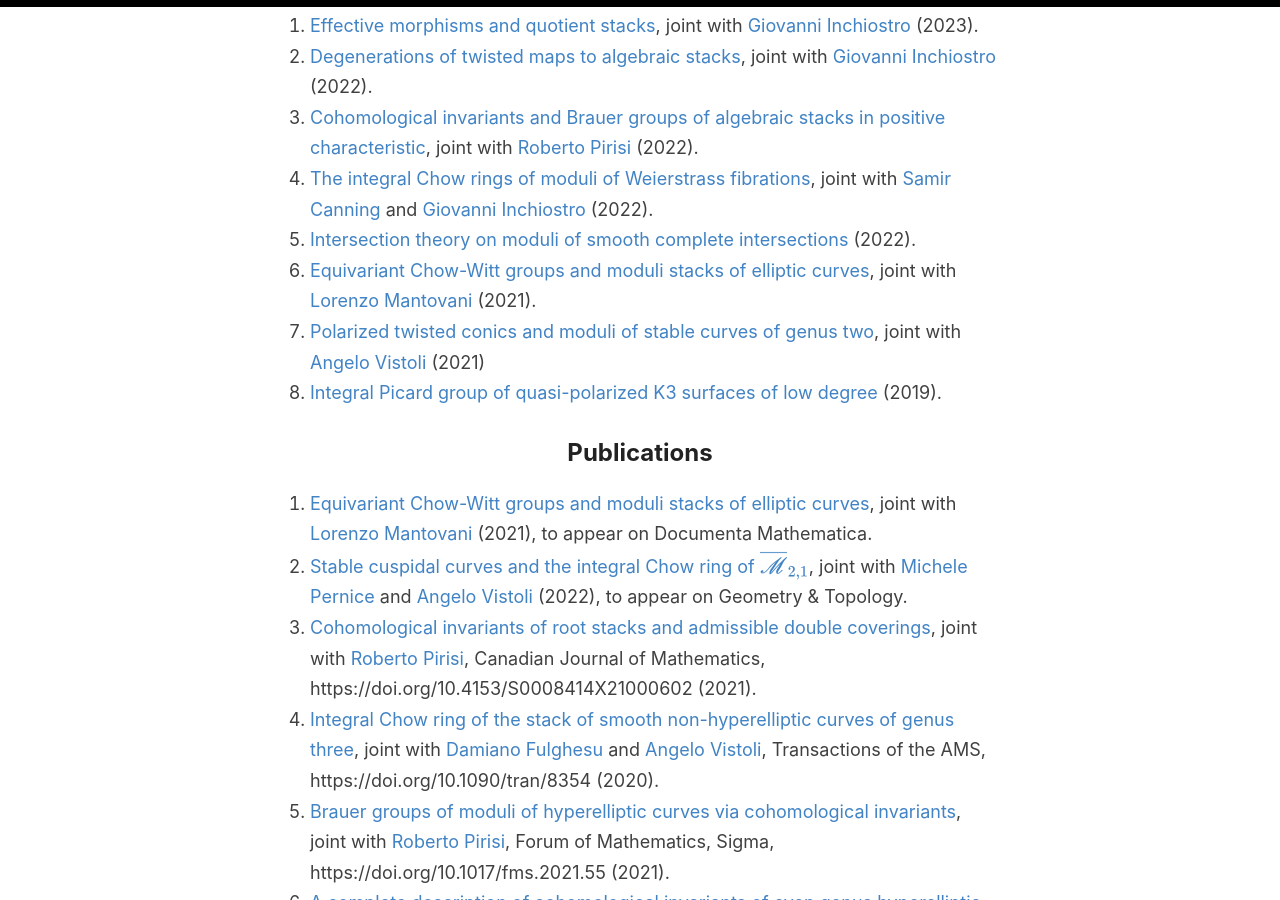
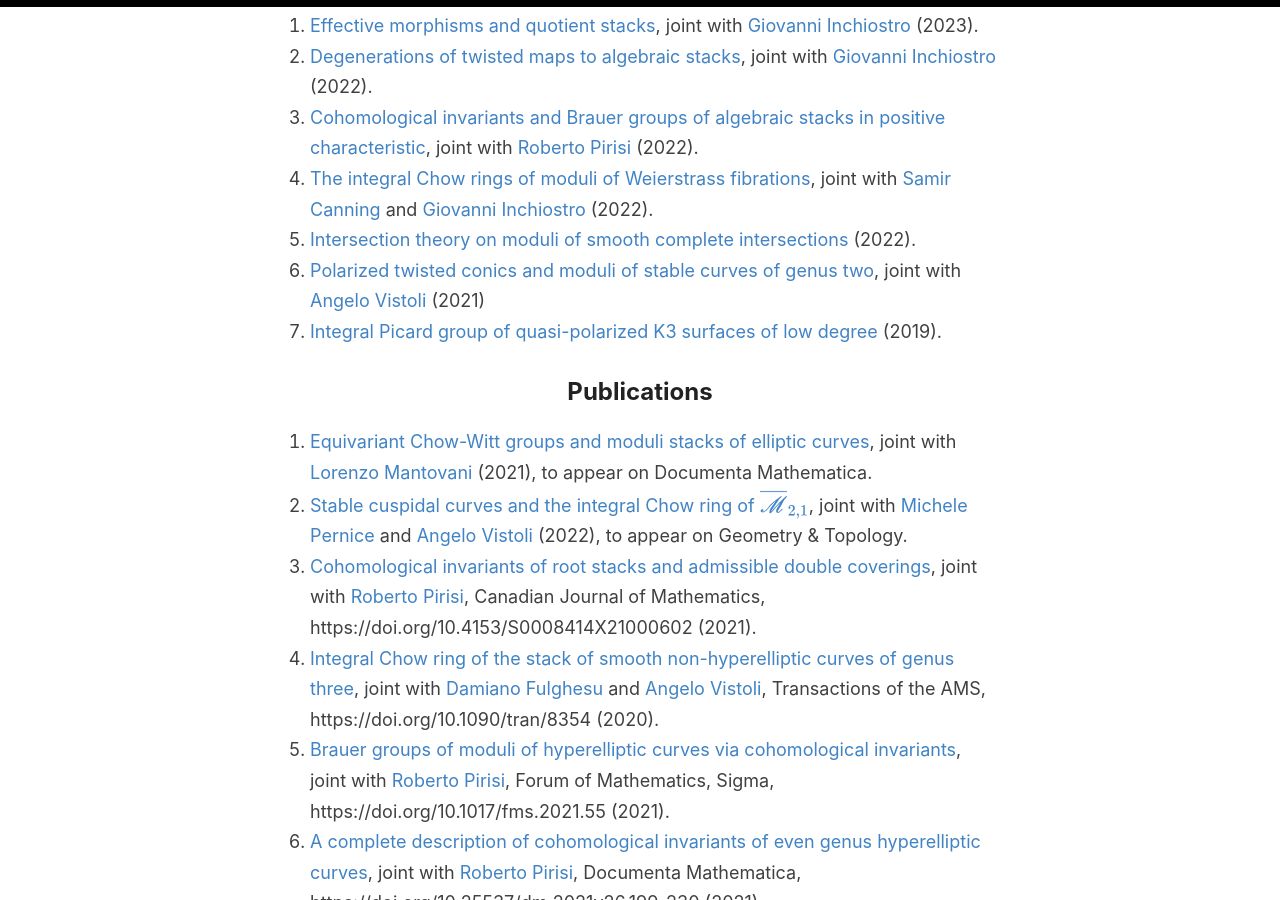
Before and after one commit to anddil/anddil.github.io, a Jekyll site: the page built from _pages/research.md, in a window 1280 px wide and 900 px high, scrolled down 753 px. Built offline with Jekyll 4.4.1, drawn with Linux system fonts in a browser that asks for light colours.

Commit message:
Update research.md

```diff
--- a/_pages/research.md
+++ b/_pages/research.md
@@ -42,7 +42,6 @@
 1. [Cohomological invariants and Brauer groups of algebraic stacks in positive characteristic](https://arxiv.org/abs/2207.08792), joint with [Roberto Pirisi](https://people.kth.se/~pirisi/) (2022).
 2. [The integral Chow rings of moduli of Weierstrass fibrations](https://arxiv.org/abs/2204.05524), joint with [Samir Canning](https://mathweb.ucsd.edu/~srcannin/) and [Giovanni Inchiostro](https://sites.math.washington.edu/~ginchios/) (2022).
 3. [Intersection theory on moduli of smooth complete intersections](https://arxiv.org/abs/2201.06024) (2022).
-4. [Equivariant Chow-Witt groups and moduli stacks of elliptic curves](https://arxiv.org/abs/2107.02305), joint with [Lorenzo Mantovani](http://user.math.uzh.ch/mantovani/index.html) (2021).
 5. [Polarized twisted conics and moduli of stable curves of genus two](https://arxiv.org/abs/2103.13204), joint with [Angelo Vistoli](http://homepage.sns.it/vistoli/) (2021)
 6. [Integral Picard group of quasi-polarized K3 surfaces of low degree](https://arxiv.org/abs/1910.08758) (2019).
 
```
